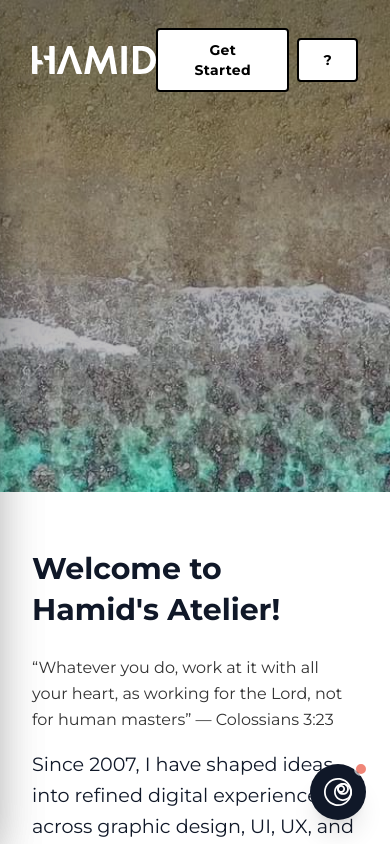
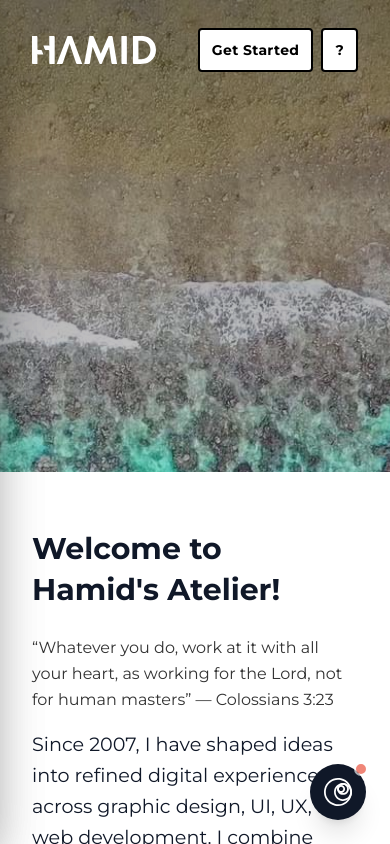
Before and after one commit to sharifih0121/hamid, a Next.js app: page / in a window 390 px wide. Shown: the top 844 px of the page. Built offline with nearby package versions, Linux system fonts and the light colour scheme.

Commit message:
Prevent Get Started button wrapping on small screens

```diff
--- a/src/components/ContactPanel.tsx
+++ b/src/components/ContactPanel.tsx
@@ -24,6 +24,7 @@ export default function ContactPanel() {
   const [mounted, setMounted] = useState(false)
   const firstFieldRef = useRef<HTMLSelectElement>(null)
 
+  // eslint-disable-next-line react-hooks/set-state-in-effect
   useEffect(() => setMounted(true), [])
 
   useEffect(() => {
@@ -209,7 +210,7 @@ export default function ContactPanel() {
     <>
       <button
         onClick={() => setFormOpen(true)}
-        className="bg-white hover:bg-black active:scale-110 text-black hover:text-white text-sm font-bold px-6 py-2.5 rounded border-2 border-black transition-all duration-200 tracking-wide"
+        className="bg-white hover:bg-black active:scale-110 text-black hover:text-white text-sm font-bold px-3 sm:px-6 py-2.5 rounded border-2 border-black transition-all duration-200 tracking-wide whitespace-nowrap"
       >
         Get Started
       </button>
--- a/src/components/FaqPanel.tsx
+++ b/src/components/FaqPanel.tsx
@@ -153,7 +153,7 @@ export default function FaqPanel() {
         onClick={() => setOpen(true)}
         title="FAQs"
         aria-label="FAQs"
-        className="bg-white hover:bg-black active:scale-110 text-black hover:text-white text-sm font-bold px-6 py-2.5 rounded border-2 border-black transition-all duration-200 tracking-wide"
+        className="bg-white hover:bg-black active:scale-110 text-black hover:text-white text-sm font-bold px-3 sm:px-6 py-2.5 rounded border-2 border-black transition-all duration-200 tracking-wide whitespace-nowrap"
       >
         ?
       </button>
```
